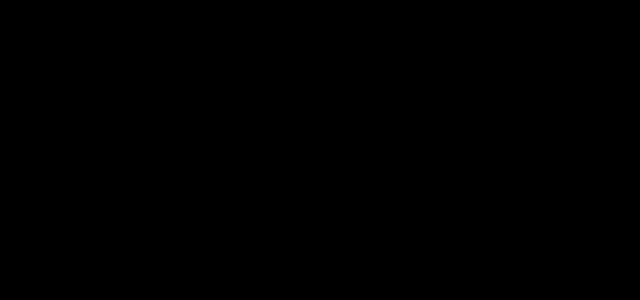
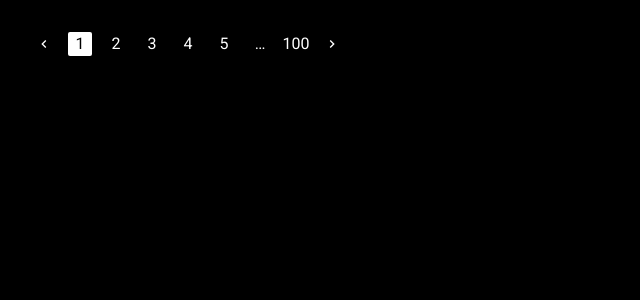
Before and after one commit to Dmytro-Doronin/flash-cards, a React (Vite) app: page / in a window 1280 px wide. Shown: the top 300 px of the page, without its empty margins (0-640 px from the left). Built offline with nearby package versions, Linux system fonts and the light colour scheme.

Commit message:
Per page select

```diff
--- a/src/App.tsx
+++ b/src/App.tsx
@@ -1,5 +1,13 @@
 import './App.css'
+import { useState } from 'react'
+import { Pagination } from './components/ui/pagination/Pagination.tsx'
+
 
 export function App() {
-  return <div></div>
+
+  const [page, setPage] = useState(1)
+
+  return <div>
+    <Pagination count={100} onChange={setPage} page={page}/>
+  </div>
 }
--- /dev/null
+++ b/src/components/ui/PerPageSelect/PerPageSelect.tsx
@@ -0,0 +1,36 @@
+import { FC } from 'react'
+
+import { classNames } from '../pagination/Pagination.tsx'
+
+export type PerPageSelectProps = {
+  onPerPageChange: (itemPerPage: number) => void
+  perPage: number
+  perPageOptions: number[]
+}
+
+export const PerPageSelect: FC<PerPageSelectProps> = (
+  {
+    perPage,
+    perPageOptions,
+    onPerPageChange,
+  }
+) => {
+  const selectOptions = perPageOptions.map(value => ({
+    label: value,
+    value,
+  }))
+
+  return (
+    <div className={classNames.selectBox}>
+      Показать
+      <Select
+        className={classNames.select}
+        value={perPage}
+        options={selectOptions}
+        onChange={onPerPageChange}
+        variant="pagination"
+      />
+      на странице
+    </div>
+  )
+}
--- /dev/null
+++ b/src/components/ui/pagination/Dots.tsx
@@ -0,0 +1,6 @@
+import { FC } from 'react'
+
+import { classNames } from './Pagination.tsx'
+export const Dots: FC = () => {
+  return <span className={classNames.dots}>&#8230;</span>
+}
--- /dev/null
+++ b/src/components/ui/pagination/MainPaginationButton.tsx
@@ -0,0 +1,30 @@
+import { FC } from 'react'
+
+import { Dots } from './Dots.tsx'
+import { PageButton } from './PageButton.tsx'
+
+type MainPaginationButtonsProps = {
+  currentPage: number
+  onClick: (pageNumber: number) => () => void
+  paginationRange: (number | string)[]
+}
+
+export const MainPaginationButtons: FC<MainPaginationButtonsProps> = ({
+  currentPage,
+  onClick,
+  paginationRange,
+}) => {
+  return (
+    <>
+      {paginationRange.map((page: number | string, index) => {
+        const isSelected = page === currentPage
+
+        if (typeof page !== 'number') {
+          return <Dots key={index} />
+        }
+
+        return <PageButton key={index} onClick={onClick(page)} page={page} selected={isSelected} />
+      })}
+    </>
+  )
+}
--- /dev/null
+++ b/src/components/ui/pagination/NextButton.tsx
@@ -0,0 +1,13 @@
+import { FC } from 'react'
+
+import KeyboardArrowRight from '../../../assets/icons/KeyboardArrowRight.tsx'
+
+import { classNames, NavigationButtonProps } from './Pagination.tsx'
+
+export const NextButton: FC<NavigationButtonProps> = ({ disabled, onClick }) => {
+  return (
+    <button className={classNames.item} disabled={disabled} onClick={onClick}>
+      <KeyboardArrowRight className={classNames.icon} />
+    </button>
+  )
+}
--- /dev/null
+++ b/src/components/ui/pagination/PageButton.tsx
@@ -0,0 +1,21 @@
+import { FC } from 'react'
+
+import { NavigationButtonProps, classNames } from './Pagination.tsx'
+
+
+export type PageButtonProps = NavigationButtonProps & {
+  page: number
+  selected: boolean
+}
+
+export const PageButton: FC<PageButtonProps> = ({ disabled, onClick, page, selected }) => {
+  return (
+    <button
+      className={classNames.pageButton(selected)}
+      disabled={selected || disabled}
+      onClick={onClick}
+    >
+      {page}
+    </button>
+  )
+}
--- a/src/components/ui/pagination/Pagination.tsx
+++ b/src/components/ui/pagination/Pagination.tsx
@@ -2,10 +2,12 @@ import { FC } from 'react'
 
 import { clsx } from 'clsx'
 
-import KeyboardArrowLeft from '../../../assets/icons/KeyboardArrowLeft.tsx'
-import KeyboardArrowRight from '../../../assets/icons/KeyboardArrowRight.tsx'
+import { PerPageSelect } from '../PerPageSelect/PerPageSelect.tsx'
 
+import { MainPaginationButtons } from './MainPaginationButton.tsx'
+import { NextButton } from './NextButton.tsx'
 import s from './pagination.module.scss'
+import { PrevButton } from './PrevButton.tsx'
 import { usePagination } from './usePagination'
 
 type PaginationConditionals =
@@ -30,7 +32,7 @@ export type PaginationProps = {
   siblings?: number
 } & PaginationConditionals
 
-const classNames = {
+export const classNames = {
   container: s.container,
   dots: s.dots,
   icon: s.icon,
@@ -41,6 +43,11 @@ const classNames = {
   root: s.root,
   select: s.select,
   selectBox: s.selectBox,
+}
+
+export type NavigationButtonProps = {
+  disabled?: boolean
+  onClick: () => void
 }
 
 export const Pagination: FC<PaginationProps> = ({
@@ -94,102 +101,3 @@ export const Pagination: FC<PaginationProps> = ({
     </div>
   )
 }
-
-type NavigationButtonProps = {
-  disabled?: boolean
-  onClick: () => void
-}
-
-type PageButtonProps = NavigationButtonProps & {
-  page: number
-  selected: boolean
-}
-
-const Dots: FC = () => {
-  return <span className={classNames.dots}>&#8230;</span>
-}
-const PageButton: FC<PageButtonProps> = ({ disabled, onClick, page, selected }) => {
-  return (
-    <button
-      className={classNames.pageButton(selected)}
-      disabled={selected || disabled}
-      onClick={onClick}
-    >
-      {page}
-    </button>
-  )
-}
-const PrevButton: FC<NavigationButtonProps> = ({ disabled, onClick }) => {
-  return (
-    <button className={classNames.item} disabled={disabled} onClick={onClick}>
-      <KeyboardArrowLeft className={classNames.icon} />
-    </button>
-  )
-}
-
-const NextButton: FC<NavigationButtonProps> = ({ disabled, onClick }) => {
-  return (
-    <button className={classNames.item} disabled={disabled} onClick={onClick}>
-      <KeyboardArrowRight className={classNames.icon} />
-    </button>
-  )
-}
-
-type MainPaginationButtonsProps = {
-  currentPage: number
-  onClick: (pageNumber: number) => () => void
-  paginationRange: (number | string)[]
-}
-
-const MainPaginationButtons: FC<MainPaginationButtonsProps> = ({
-                                                                 currentPage,
-                                                                 onClick,
-                                                                 paginationRange,
-                                                               }) => {
-  return (
-    <>
-      {paginationRange.map((page: number | string, index) => {
-        const isSelected = page === currentPage
-
-        if (typeof page !== 'number') {
-          return <Dots key={index} />
-        }
-
-        return <PageButton key={index} onClick={onClick(page)} page={page} selected={isSelected} />
-      })}
-    </>
-  )
-}
-
-export type PerPageSelectProps = {
-  onPerPageChange: (itemPerPage: number) => void
-  perPage: number
-  perPageOptions: number[]
-}
-
-export const PerPageSelect: FC<PerPageSelectProps> = (
-  {
-    // perPage,
-    // perPageOptions,
-    // onPerPageChange,
-  }
-) => {
-  // const selectOptions = perPageOptions.map(value => ({
-  //   label: value,
-  //   value,
-  // }))
-
-  return (
-    <div className={classNames.selectBox}>
-      Показать
-      {/*<Select*/}
-      {/*  className={classNames.select}*/}
-      {/*  value={perPage}*/}
-      {/*  options={selectOptions}*/}
-      {/*  onChange={onPerPageChange}*/}
-      {/*  variant="pagination"*/}
-      {/*/>*/}
-      на странице
-    </div>
-  )
-}
--- /dev/null
+++ b/src/components/ui/pagination/PrevButton.tsx
@@ -0,0 +1,11 @@
+import { FC } from "react";
+import KeyboardArrowLeft from "../../../assets/icons/KeyboardArrowLeft.tsx";
+import { classNames, NavigationButtonProps } from "./Pagination.tsx";
+
+export const PrevButton: FC<NavigationButtonProps> = ({ disabled, onClick }) => {
+  return (
+    <button className={classNames.item} disabled={disabled} onClick={onClick}>
+      <KeyboardArrowLeft className={classNames.icon} />
+    </button>
+  )
+}
--- a/src/components/ui/pagination/pagination.module.scss
+++ b/src/components/ui/pagination/pagination.module.scss
@@ -0,0 +1,75 @@
+.root {
+  display: flex;
+  gap: 25px;
+  align-items: center;
+}
+
+.container {
+  display: flex;
+  gap: 12px;
+  list-style-type: none;
+}
+
+@mixin item {
+  all: unset;
+
+  display: flex;
+  align-items: center;
+  justify-content: center;
+
+  width: 24px;
+  height: 24px;
+
+  color: var(--color-light-100);
+
+  border-radius: 2px;
+}
+
+.item {
+  @include item;
+
+  cursor: pointer;
+
+  &:focus-visible {
+    outline: var(--outline-focus);
+  }
+
+  &:disabled {
+    cursor: initial;
+    opacity: 1;
+  }
+
+  &:hover:not(&:disabled) {
+    background-color: var(--color-dark-500);
+  }
+
+  &.selected {
+    color: var(--color-dark-900);
+    background-color: var(--color-light-100);
+  }
+}
+
+.dots {
+  @include item;
+}
+
+.icon {
+  .item:disabled & {
+    // important because icons have style prop
+    color: var(--color-action-disabled) !important;
+  }
+}
+
+.selectBox {
+  display: flex;
+  gap: 12px;
+  align-items: center;
+
+  color: var(--color-light-100);
+  white-space: nowrap;
+}
+
+.select {
+  flex-shrink: 0;
+  width: 50px;
+}
--- a/src/components/ui/pagination/usePagination.ts
+++ b/src/components/ui/pagination/usePagination.ts
@@ -19,7 +19,6 @@ type PaginationRange = (number | '...')[]
 
 export const usePagination = ({ count, siblings = 1, page, onChange }: UsePaginationParamType) => {
   const paginationRange = useMemo(() => {
-
     const totalPageNumbers = siblings + 5
 
     if (totalPageNumbers >= count) {
@@ -29,13 +28,11 @@ export const usePagination = ({ count, siblings = 1, page, onChange }: UsePagina
     const leftSiblingIndex = Math.max(page - siblings, 1)
     const rightSiblingIndex = Math.min(page + siblings, count)
 
-
     const shouldShowLeftDots = leftSiblingIndex > 2
     const shouldShowRightDots = rightSiblingIndex < count - 2
 
     const firstPageIndex = 1
     const lastPageIndex = count
-
 
     if (!shouldShowLeftDots && shouldShowRightDots) {
       let leftItemCount = 3 + 2 * siblings
@@ -44,14 +41,12 @@ export const usePagination = ({ count, siblings = 1, page, onChange }: UsePagina
       return [...leftRange, DOTS, count]
     }
 
-
     if (shouldShowLeftDots && !shouldShowRightDots) {
       let rightItemCount = 3 + 2 * siblings
       let rightRange = range(count - rightItemCount + 1, count)
 
       return [firstPageIndex, DOTS, ...rightRange]
     }
-
 
     if (shouldShowLeftDots && shouldShowRightDots) {
       let middleRange = range(leftSiblingIndex, rightSiblingIndex)
```
